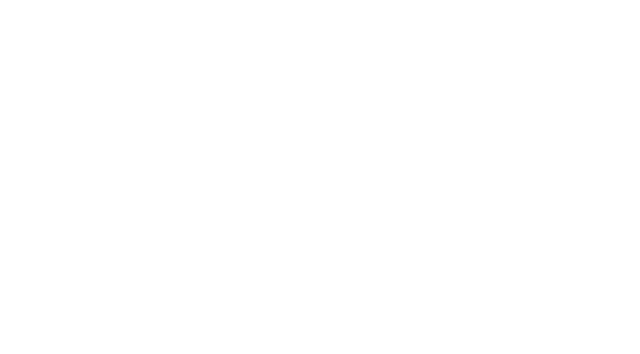
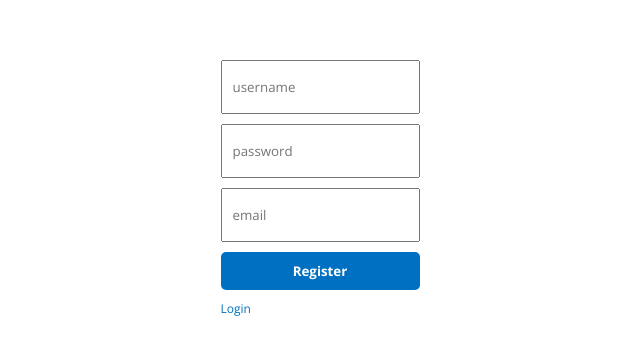
Before and after one commit to gwolf97/booking-app, a React (Create React App) app in the folder frontend/: page /register in a window 1280 px wide. Before the commit this address had no page. Shown: the part 212-566 px from the top of the page, without its empty margins (320-960 px from the left). Built offline with nearby package versions, Linux system fonts and the light colour scheme.

Commit message:
Register screen

```diff
--- a/frontend/src/App.js
+++ b/frontend/src/App.js
@@ -15,7 +15,8 @@
         <Route path="/" element={<Home/>}/>
         <Route path="/hotels" element={<List/>}/>
         <Route path="/hotels/:id" element={<Hotel/>}/>
-        <Route path="/login" element={<Login/>}/>
+        <Route path="/login" element={<Login isLogin={true}/>}/>
+        <Route path="/register" element={<Login isLogin={false}/>}/>
       </Routes>
     </BrowserRouter>
   );
--- a/frontend/src/components/navbar/Navbar.jsx
+++ b/frontend/src/components/navbar/Navbar.jsx
@@ -40,7 +40,9 @@
           </>
          ) : (
           <div className="navItems">
-            <button className="navButton">Register</button>
+            <Link to="/register" style={{ color: "inherit", textDecoration: "none" }}>
+              <button className="navButton">Register</button>
+            </Link>
             <Link to="/login" style={{ color: "inherit", textDecoration: "none" }}>
               <button className="navButton">Login</button>
             </Link>
--- a/frontend/src/pages/login/Login.jsx
+++ b/frontend/src/pages/login/Login.jsx
@@ -4,22 +4,35 @@
 import { AuthContext } from "../../context/AuthContext";
 import "./login.css";
 
-const Login = () => {
+const Login = ({isLogin}) => {
   const [credentials, setCredentials] = useState({
     username: undefined,
     password: undefined,
   });
+
+  const [registerData, setRegisterData] = useState({
+    username: undefined,
+    email: undefined,
+    password: undefined,
+  })
+
+  const [login, setLogin] = useState(isLogin)
 
   const { loading, error, dispatch } = useContext(AuthContext);
 
   const navigate = useNavigate()
 
   const handleChange = (e) => {
+    if(login){
       setCredentials((prev) => ({ ...prev, [e.target.id]: e.target.value }));
+    }else{
+      setRegisterData((prev) => ({ ...prev, [e.target.id]: e.target.value }));
+    }
   };
 
   const handleClick = async (e) => {
     e.preventDefault();
+    if(login){
       dispatch({ type: "LOGIN_START" });
       try {
         const res = await axios.post("/auth/login", credentials);
@@ -28,10 +41,26 @@
       } catch (err) {
         dispatch({ type: "LOGIN_FAILURE", payload: err.response.data });
       }
+    }else{
+        try {
+          const registerRes = await axios.post('/auth', registerData)
+          if(registerRes.data === "User has been created"){
+            const res = await axios.post("/auth/login", registerData);
+            dispatch({ type: "LOGIN_SUCCESS", payload: res.data.details });
+            navigate("/")
+          }else{
+            throw new Error("Error")
+          }
+        } catch (err) {
+          dispatch({ type: "LOGIN_FAILURE", payload: err.response.data });
+        }
+    }
   };
 
 
   return (
+  <>
+  {login ? (
     <div className="login">
       <div className="lContainer">
         <input
@@ -52,8 +81,44 @@
           Login
         </button>
         {error && <span>{error.message}</span>}
+        <p className="lRegister" onClick={() => setLogin(false)}>Register</p>
       </div>
     </div>
+    )
+    :
+    (
+    <div className="login">
+        <div className="lContainer">
+          <input
+            type="text"
+            placeholder="username"
+            id="username"
+            onChange={handleChange}
+            className="lInput"
+          />
+          <input
+            type="password"
+            placeholder="password"
+            id="password"
+            onChange={handleChange}
+            className="lInput"
+          />
+          <input
+            type="text"
+            placeholder="email"
+            id="email"
+            onChange={handleChange}
+            className="lInput"
+          />
+          <button disabled={loading} onClick={handleClick} className="lButton">
+            Register
+          </button>
+          {error && <span>{error.message}</span>}
+          <p className="lLoginp" onClick={() => setLogin(true)}>Login</p>
+        </div>
+      </div>
+    )}
+  </>
   );
 };
 
--- a/frontend/src/pages/login/login.css
+++ b/frontend/src/pages/login/login.css
@@ -30,3 +30,20 @@
     background-color: #0071c28c;
     cursor: not-allowed;
   }
+
+  .lRegister, .lLoginp{
+    font-size: 12px;
+    color: #0071c2;
+  }
+
+  .lRegister:hover{
+    cursor: pointer;
+    border-bottom: 1px solid #0071c2;
+    width: 45px;
+  }
+
+  .lLoginp:hover{
+    cursor: pointer;
+    border-bottom: 1px solid #0071c2;
+    width: 32px;
+  }
```
Also changed, not shown: 2 other files (tests, documents, lock files or other folders). Lines whose indentation alone changed are shown as unchanged.
